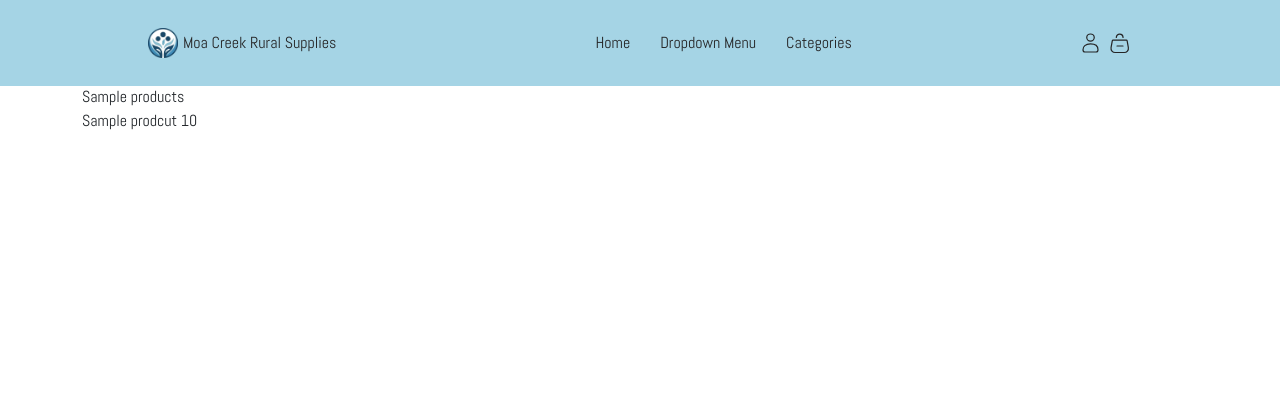
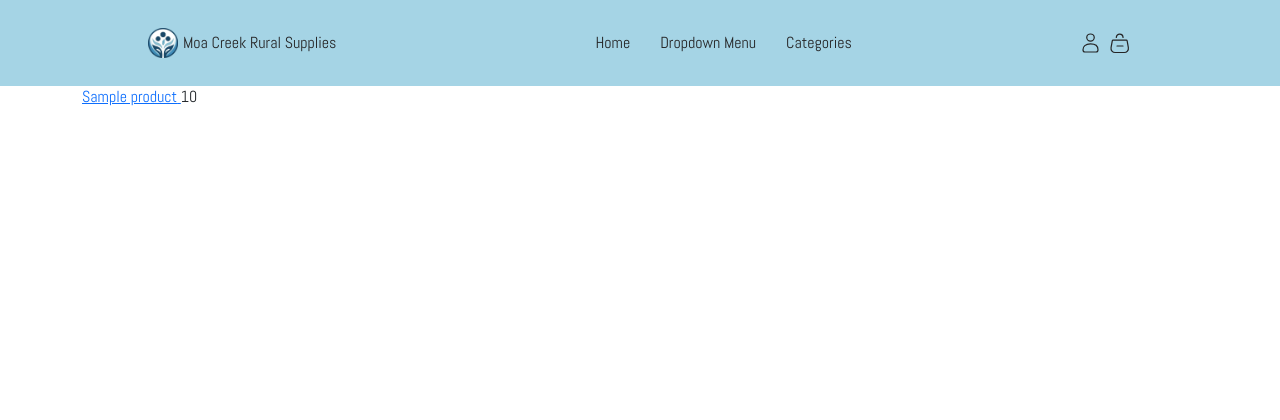
Before and after one commit to thoseJC/Moa-Creek-Rural-Supplies, a Flask app: template templates/product/product_list.html in a window 1280 px wide. Shown: the top 420 px of the page. Run offline with Flask 3, Linux system fonts and the light colour scheme; the template is opened without the code that fills it: most values are stand-ins (such as "Sample title", 1, 10 or a date in 2020); some libraries are stand-ins or nearby versions.

Commit message:
add link to jump to product detail page

```diff
--- a/product.py
+++ b/product.py
@@ -184,7 +184,8 @@ def list_product(categries):
 		cursor.execute(get_products_by_categories_sql,(categries,) )
 		products_data = cursor.fetchall()
 		products = process_product(products_data)
-		return render_template("product_list.html", products = products )
+		cursor.close()
+		return render_template("product_list.html", products = products)
 	except Exception as e:
 		print(e)
 		return render_template("product_list.html" ,products= [] )
@@ -195,7 +196,7 @@ def process_product(products_data):
 	if len(products_data) > 0:
 		for product in products_data:
 			product_obj = {
-				"product_id" : product[0],
+				"id" : product[0],
 				"categories_id" : product[1],
 				"name" : product[2],
 				"product_description" : product[3],
--- a/templates/product/product_list.html
+++ b/templates/product/product_list.html
@@ -2,13 +2,14 @@
 block content %}
 
 <div class="container">
-  {{products}}
-
-
   {% for product in products %}
   <div class="product-container">
-    <span>{{prodcut}}</span>
-    <span>{{prodcut.price}}</span>
+    <a
+      href="{{url_for('product_page.show_product', product_id =product.id  )}}"
+    >
+      <span>{{product.name}}</span>
+    </a>
+    <span>{{product.price}}</span>
   </div>
 
   {%endfor%}
```
